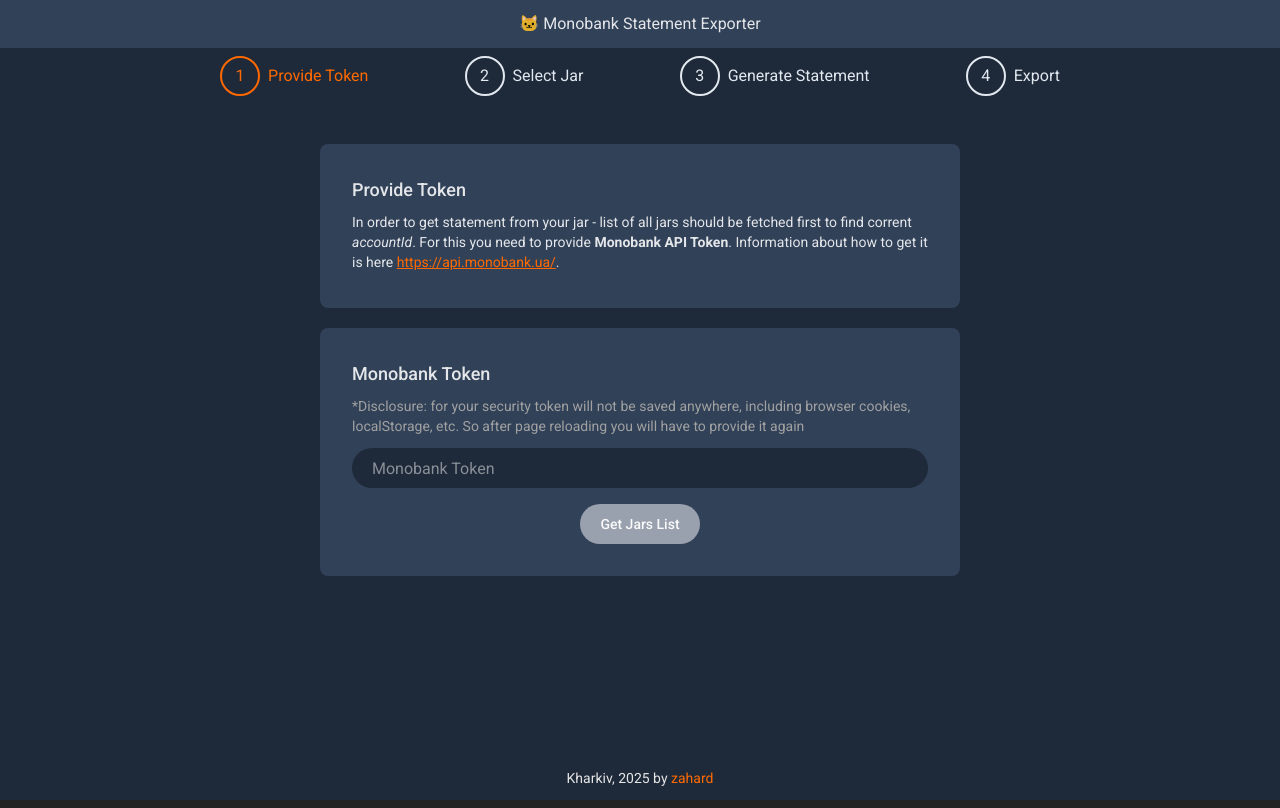
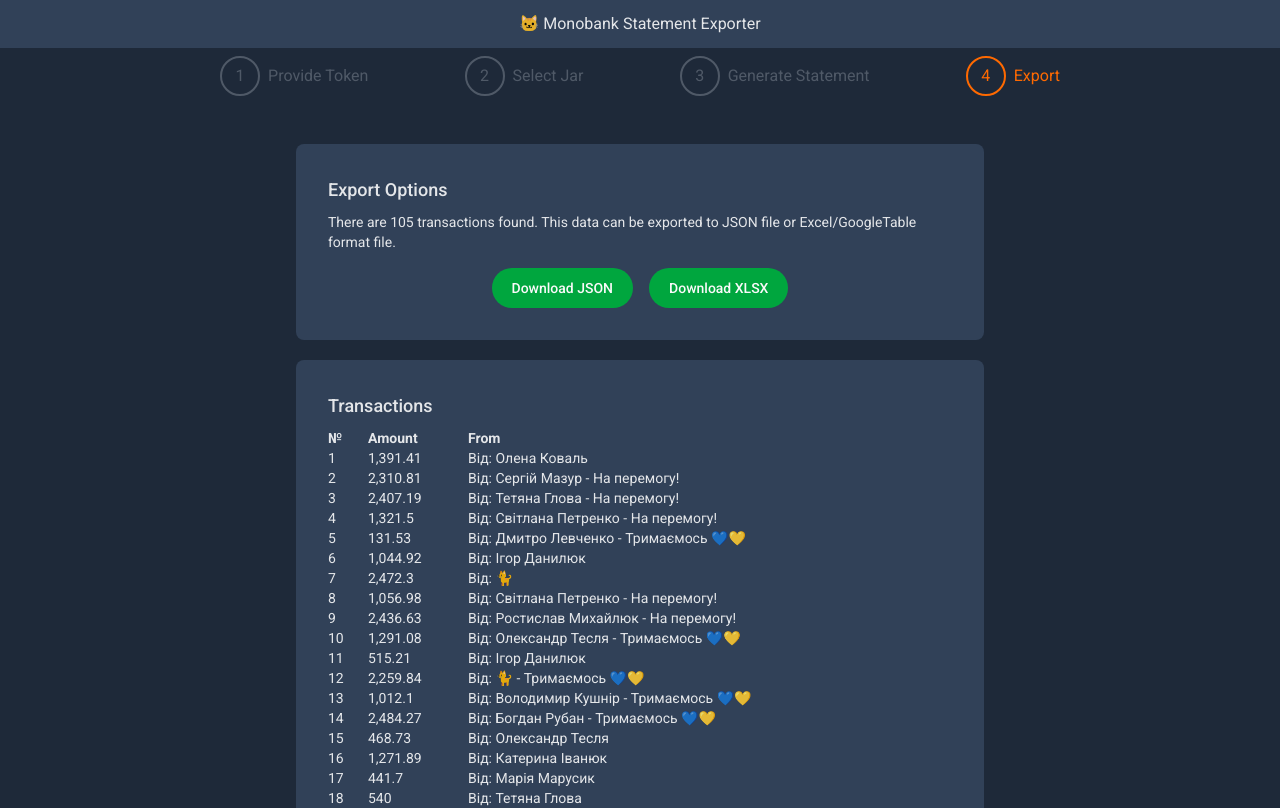
Before and after one commit to zahard/monojar, a React (Vite) app: page / in a window 1280 px wide. Shown: the top 808 px of the page. Built offline with nearby package versions, Linux system fonts and the light colour scheme.

Commit message:
Add export feature

```diff
--- a/package.json
+++ b/package.json
@@ -14,6 +14,7 @@
   },
   "dependencies": {
     "@tailwindcss/vite": "^4.1.17",
+    "export-from-json": "^1.7.4",
     "gh-pages": "^6.3.0",
     "react": "^19.2.0",
     "react-dom": "^19.2.0",
--- a/src/App.tsx
+++ b/src/App.tsx
@@ -11,9 +11,10 @@
 import { apiSettings } from "./hooks/api.settings";
 import { resData } from "./hooks/data";
 import { TablePreview } from "./components/TablePreview";
+import exportFromJSON from "export-from-json";
 
 function App() {
-  const [activeStep, setActiveStep] = useState(1);
+  const [activeStep, setActiveStep] = useState(4);
   const [apiIsReady, setApiIsReady] = useState(false);
   const [secondsToRequest, setSecondsToRequest] = useState(0);
   const [lastRequestTime, setLastRequestTime] = useState(0);
@@ -67,6 +68,15 @@
   const onJarConfirmedHandle = () => {
     setActiveStep(3);
   };
+
+  const onExportHandle = (target: string) => {
+    const fileName = "statement";
+    const exportType =
+      target === "json" ? exportFromJSON.types.json : exportFromJSON.types.xls;
+
+    exportFromJSON({ data: resData, fileName, exportType });
+  };
+
   const selectedJar = useMemo(() => {
     return jarsList.find((jar) => jar.id === selectedJarId);
   }, [jarsList, selectedJarId]);
@@ -183,8 +193,12 @@
                 exported to JSON file or Excel/GoogleTable format file.
               </p>
               <div className="flex justify-center gap-4 flex-wrap">
-                <Button color="green">Download JSON</Button>
-                <Button color="green">Download XLSX</Button>
+                <Button color="green" onClick={() => onExportHandle("json")}>
+                  Download JSON
+                </Button>
+                <Button color="green" onClick={() => onExportHandle("xls")}>
+                  Download XLSX
+                </Button>
               </div>
             </Card>
             <Card title="Transactions">
```
Also changed, not shown: 1 other file (tests, documents, lock files or other folders).
